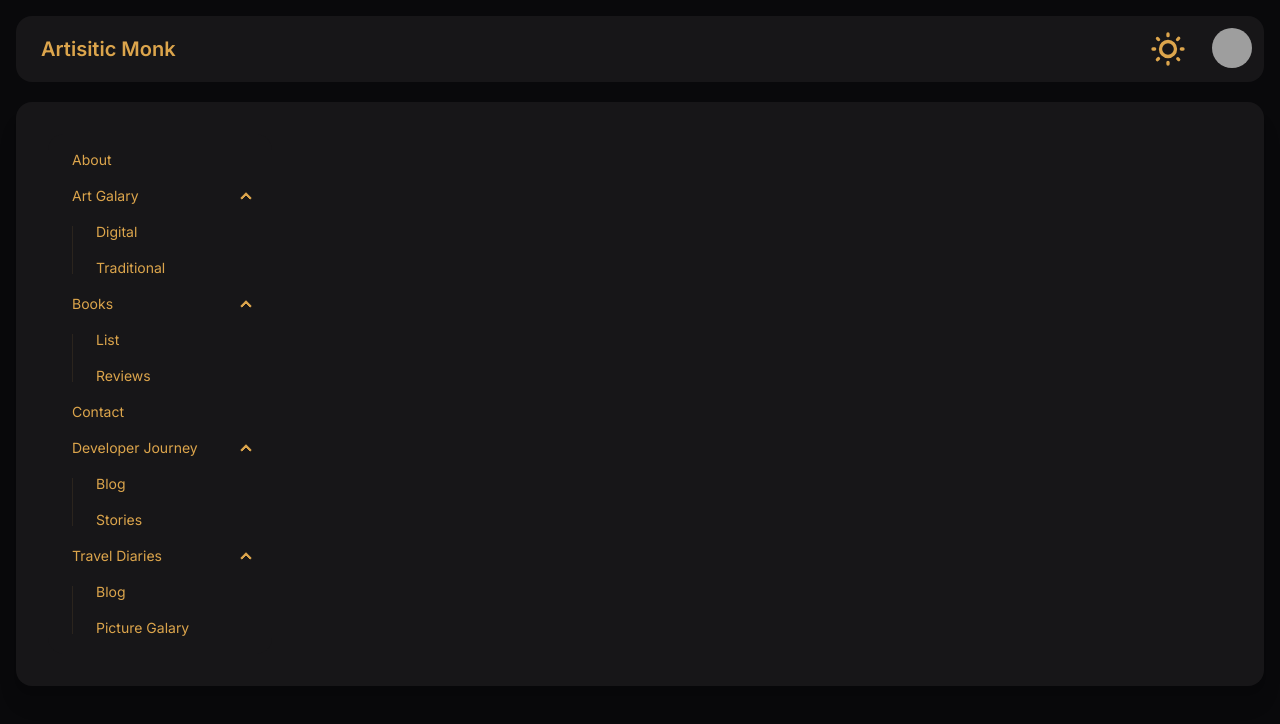
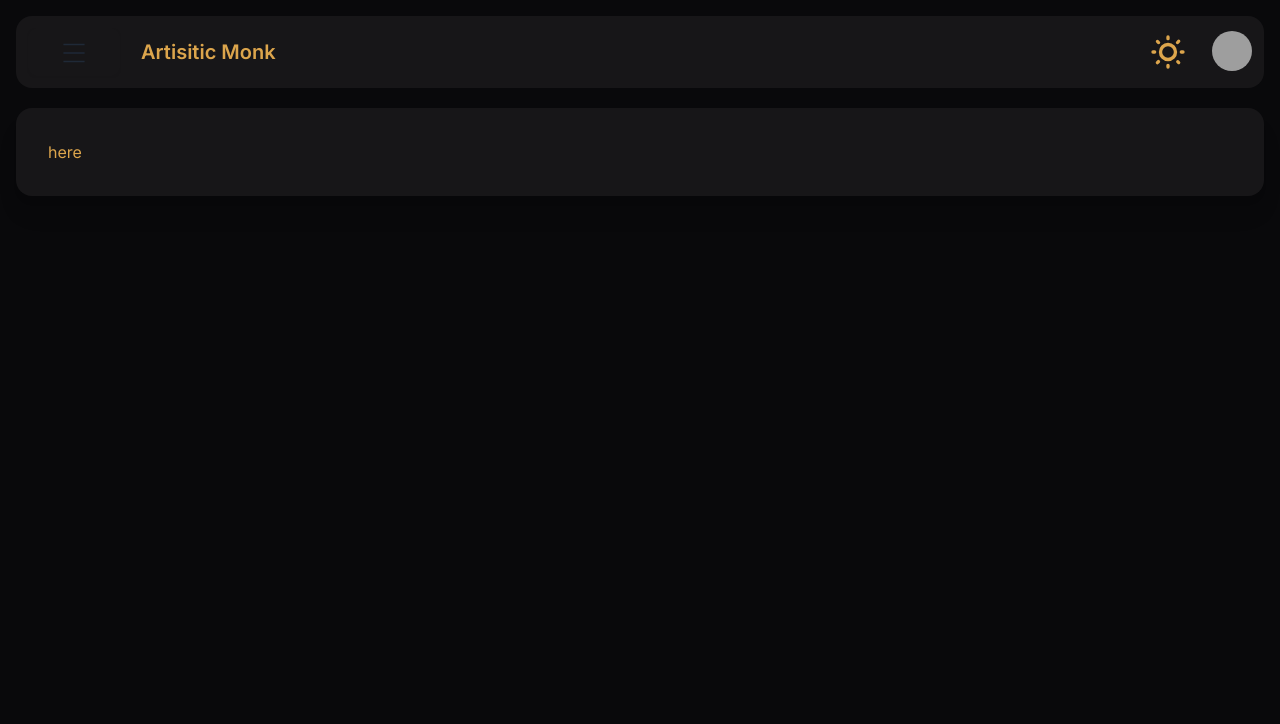
Before and after one commit to rajanbajaj/artisticmonk, a Next.js app: page / in a window 1280 px wide. Shown: the top 724 px of the page. Built offline with nearby package versions, Linux system fonts and the light colour scheme; grey boxes are pictures that could not be loaded.

Commit message:
Add drop down menu to the navbar

```diff
--- a/app/components/Menu/Menu.tsx
+++ b/app/components/Menu/Menu.tsx
@@ -4,6 +4,7 @@ import React from "react"
 const Menu = () => {
   return (
     <ul className="menu bg-base-200 w-56 rounded-box">
+        <li><Link href='/'>Home</Link></li>
         <li><Link href='/about'>About</Link></li>
         <li>
             <details open>
--- /dev/null
+++ b/app/components/NavBar/Dropdown.tsx
@@ -0,0 +1,20 @@
+import React from "react"
+
+const Dropdown = ({
+    button,
+    children,
+  }: Readonly<{
+    button: React.ReactNode;
+    children: React.ReactNode;
+  }>) => {
+  return (
+    <div className="dropdown">
+        <div tabIndex={0} role="button" className="btn m-1">{button}</div>
+        <div tabIndex={0} className="dropdown-content z-[1] card card-compact w-64 p-2">
+            {children}
+        </div>
+    </div>
+  )
+}
+
+export default Dropdown
--- a/app/components/NavBar/NavBar.tsx
+++ b/app/components/NavBar/NavBar.tsx
@@ -1,14 +1,20 @@
 "use client"
-import Link from "next/link"
 import React from "react"
 import Drawer from "./Drawer"
 import ThemeButton from "./ThemeButton"
 import Image from "next/image"
+import Dropdown from "./Dropdown"
+import Menu from "../Menu/Menu"
+import Link from "next/link"
 
 const NavBar = () => {
+  const button = <div className="btn btn-ghost text-xl"><svg className="w-6 h-6 text-gray-800 dark:text-white" aria-hidden="true" xmlns="http://www.w3.org/2000/svg" fill="none" viewBox="0 0 17 14"><path stroke="currentColor" d="M1 1h15M1 7h15M1 13h15"></path></svg></div>;
   return (
     <div className="navbar bg-base-200 rounded-box mb-5 mr-5 gap-5">
         <div className="flex-1">
+            <Dropdown button={button}>
+                <Menu></Menu>
+            </Dropdown>
             <Link className="btn btn-ghost text-xl" href="/">Artisitic Monk</Link>
         </div>
         <div>
--- a/app/page.tsx
+++ b/app/page.tsx
@@ -1,8 +1,9 @@
-import Menu from "./components/Menu/Menu";
 import React from "react";
 
 export default function Home() {
   return (
-    <Menu></Menu>
+    <div className="card">
+      here
+    </div>
   );
 }
```
